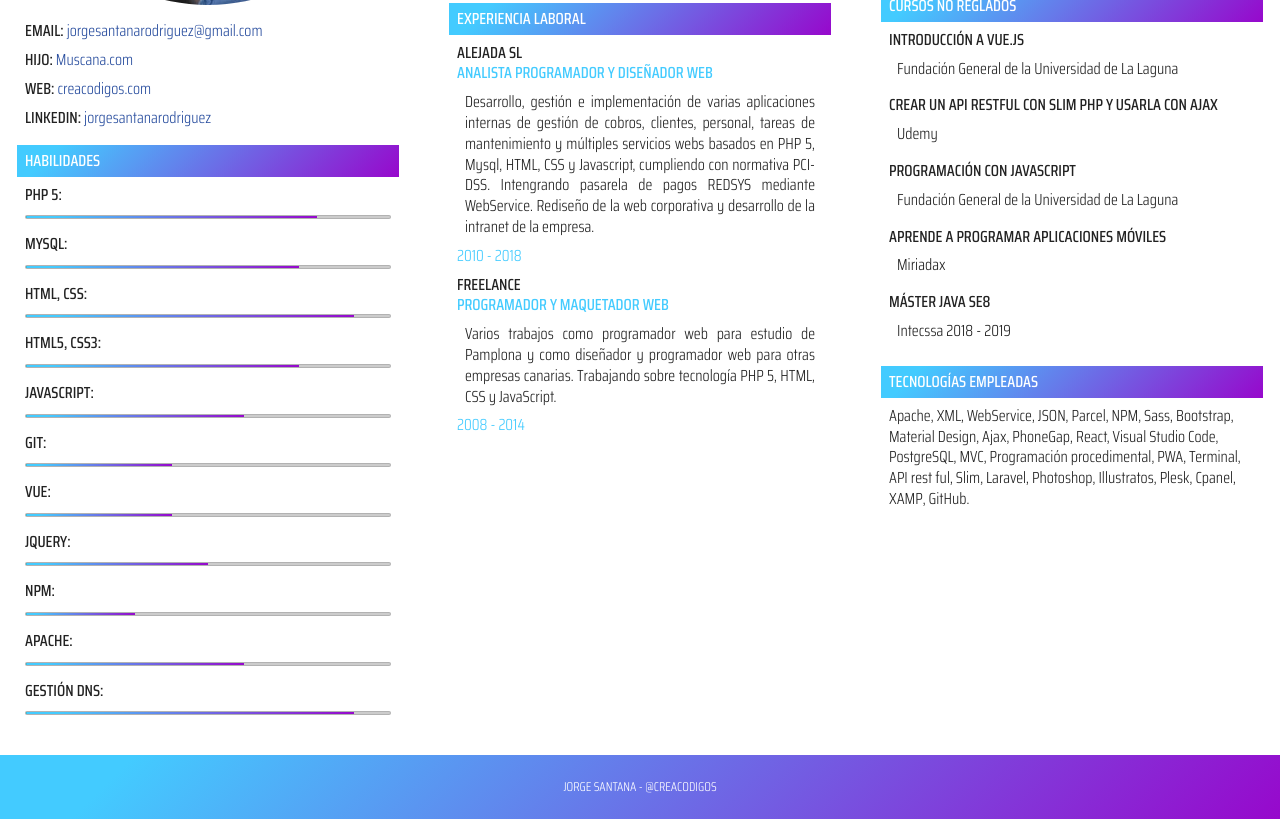
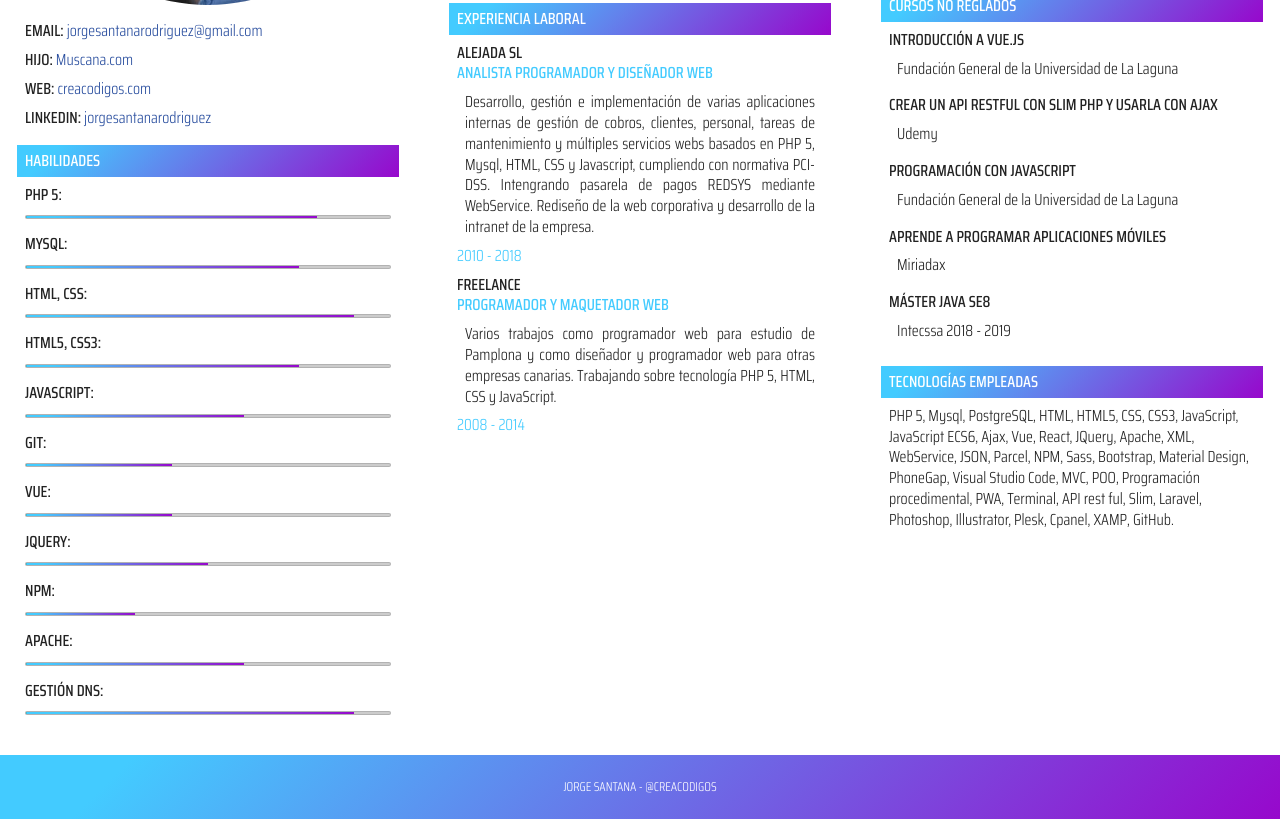
Before and after one commit to tollelle/curriculum-html, a website: page index.html in a window 1280 px wide. Shown: the part 528-1347 px from the top of the page. Drawn offline with Linux system fonts and the light colour scheme; a web font is replaced by a local one.

Commit message:
Modificado teconologias empleadas

```diff
--- a/index.html
+++ b/index.html
@@ -181,7 +181,7 @@
                 <article>
                     <h4 class="titulo">Tecnologías Empleadas</h4>
                     <div>
-                            Apache, XML, WebService, JSON, Parcel, NPM, Sass, Bootstrap, Material Design, Ajax, PhoneGap, React, Visual Studio Code, PostgreSQL, MVC, Programación procedimental, PWA, Terminal, API rest ful, Slim, Laravel, Photoshop, Illustratos, Plesk, Cpanel, XAMP, GitHub.
+                            PHP 5, Mysql, PostgreSQL, HTML, HTML5, CSS, CSS3, JavaScript, JavaScript ECS6, Ajax, Vue, React, JQuery, Apache, XML, WebService, JSON, Parcel, NPM, Sass, Bootstrap, Material Design, PhoneGap, Visual Studio Code, MVC, POO, Programación procedimental, PWA, Terminal, API rest ful, Slim, Laravel, Photoshop, Illustrator, Plesk, Cpanel, XAMP, GitHub.
                     </div>
                 </article>
             </section>
```
